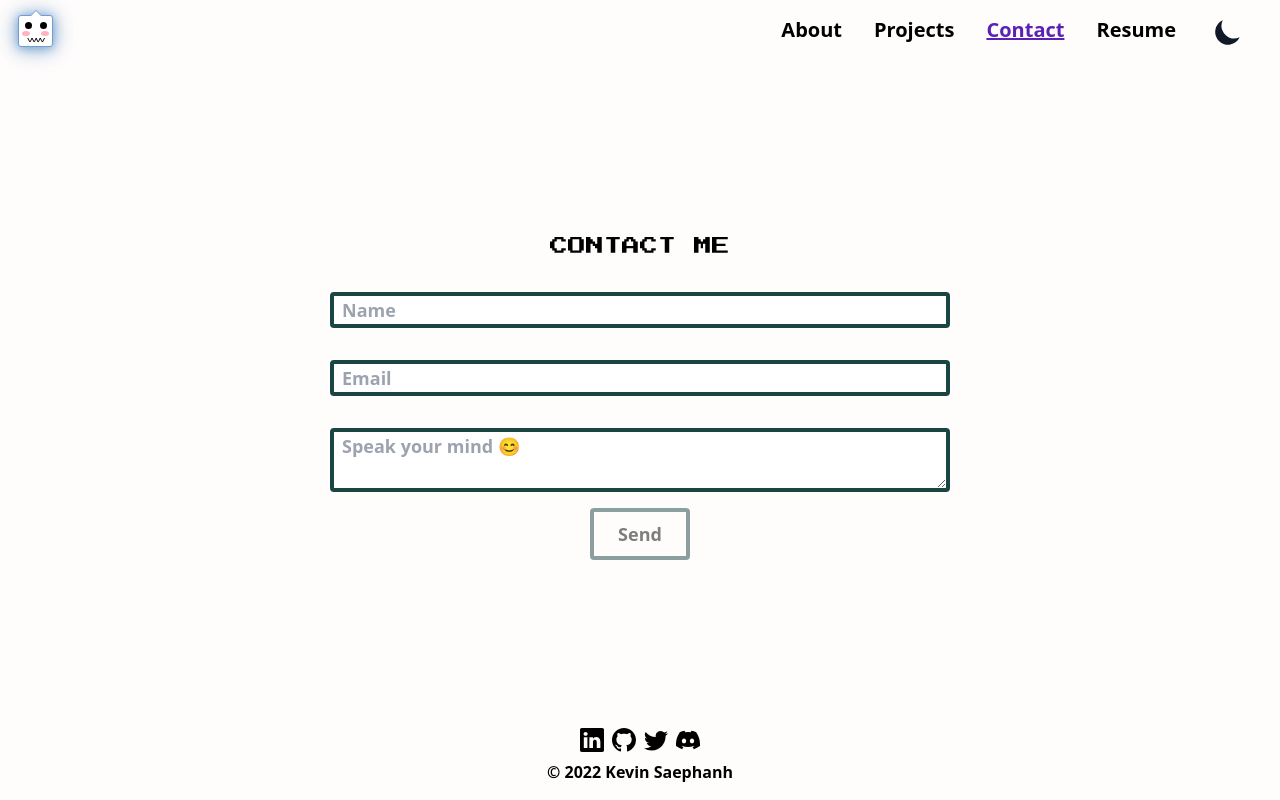
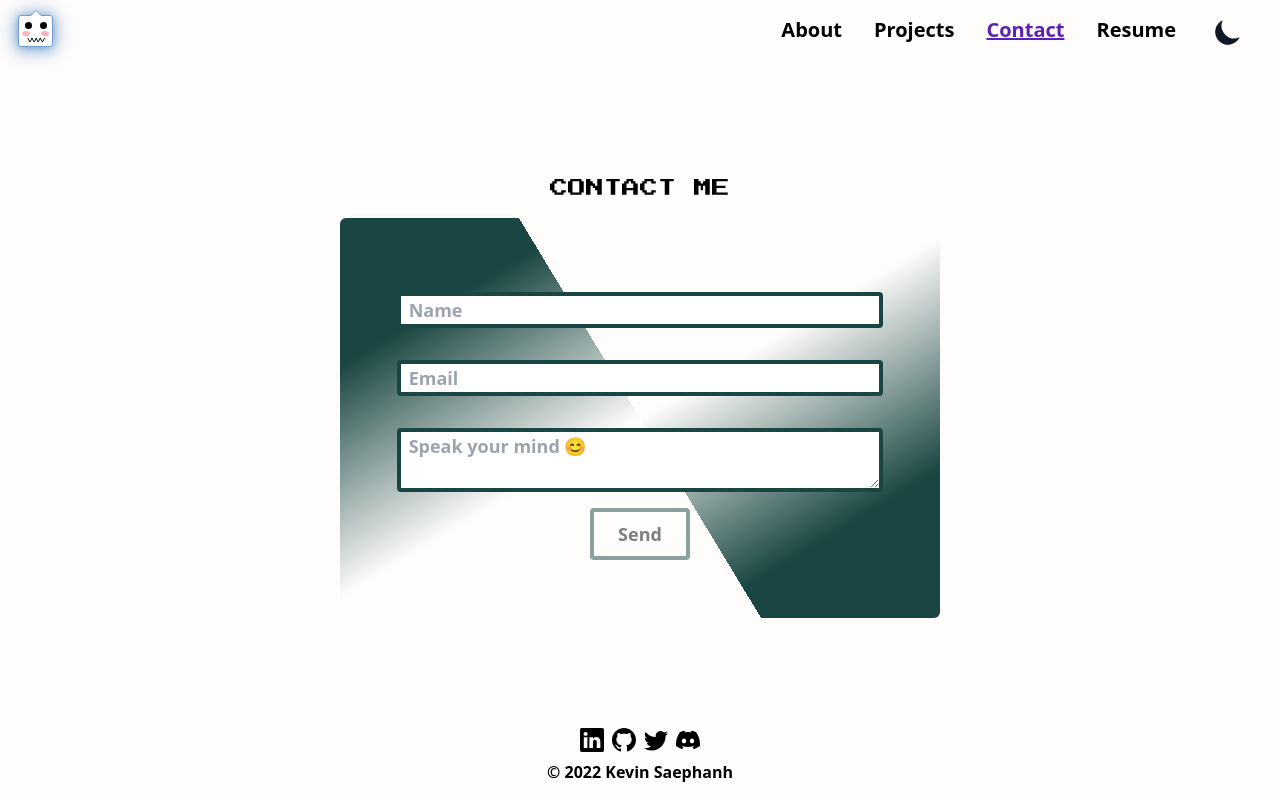
Before and after one commit to KevinSaephanh/portfolio, a Next.js app: page /contact in a window 1280 px wide. Built offline with nearby package versions, Linux system fonts and the light colour scheme.

Commit message:
Add contact form animation

```diff
--- a/src/pages/contact.tsx
+++ b/src/pages/contact.tsx
@@ -49,7 +49,11 @@ const Contact: NextPage = () => {
     <>
       <h2 className='text-center text-lg mb-4 game-font'>CONTACT ME</h2>
       <span className='mb-2'>{submitMessage}</span>
-      <form className='flex flex-col items-center justify-between' onSubmit={handleSubmit}>
+      <div className='box relative rounded-md overflow-hidden mx-auto'>
+        <form
+          className='contact-form flex flex-col items-center justify-center rounded-md inset-2 absolute z-10'
+          onSubmit={handleSubmit}
+        >
           <Input
             type='text'
             name='name'
@@ -88,6 +92,7 @@ const Contact: NextPage = () => {
             Send
           </button>
         </form>
+      </div>
     </>
   );
 };
--- a/src/styles/globals.scss
+++ b/src/styles/globals.scss
@@ -15,7 +15,7 @@
 
   input,
   textarea {
-    @apply my-4 pl-2 text-black dark:text-white font-semibold text-lg rounded block w-full md:w-2/4 dark:placeholder-gray-400 border-4 focus:ring-teal-200 focus:border-teal-200;
+    @apply my-4 pl-2 text-black dark:text-white font-semibold text-lg rounded block w-full md:w-5/6 dark:placeholder-gray-400 border-4 focus:ring-teal-200 focus:border-teal-200;
     border-color: #194642;
   }
 
@@ -93,6 +93,44 @@
   border: 3px solid #f6f7ed;
 }
 
+// credit: https://www.youtube.com/watch?v=cxm5bCCa9OA&t=608s&ab_channel=OnlineTutorials
+.box {
+  content: '';
+  width: 600px;
+  max-width: 90vw;
+  height: 400px;
+
+  &::before {
+    content: '';
+    position: absolute;
+    top: -50%;
+    left: -50%;
+    width: 600px;
+    max-width: 95vw;
+    height: 400px;
+    background: linear-gradient(0deg, transparent, #194642, #194642);
+    transform-origin: bottom right;
+    animation: animate 6s linear infinite;
+  }
+
+  &::after {
+    content: '';
+    position: absolute;
+    top: -50%;
+    left: -50%;
+    width: 600px;
+    max-width: 95vw;
+    height: 400px;
+    background: linear-gradient(0deg, transparent, #194642, #194642);
+    transform-origin: bottom right;
+    animation: animate 6s linear infinite;
+    animation-delay: -3s;
+  }
+}
+
+.contact-form {
+}
+
 #yeti {
   top: 15px;
   left: 3px;
@@ -110,9 +148,9 @@
 
   &::after,
   &::before {
+    content: ' ';
     bottom: 100%;
     border: solid transparent;
-    content: ' ';
     height: 0;
     width: 0;
     position: absolute;
@@ -208,3 +246,13 @@
     transform: scale(1.5, 1);
   }
 }
+
+@keyframes animate {
+  0% {
+    transform: rotate(0deg);
+  }
+
+  100% {
+    transform: rotate(360deg);
+  }
+}
```
Lines whose indentation alone changed are shown as unchanged.
